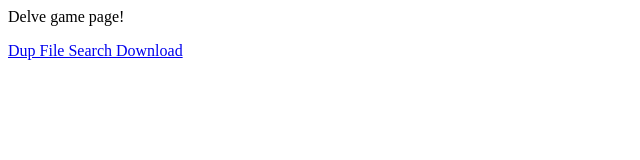
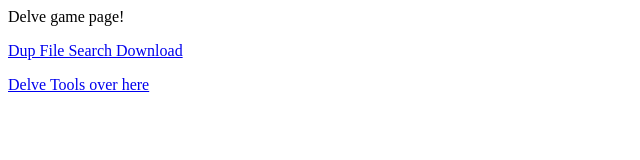
Before and after one commit to dcosh/dcosh.github.io, a plain HTML site: page index.html in a window 1280 px wide. Shown: the whole page, without its empty margins (0-640 px from the left). Drawn offline with Linux system fonts and the light colour scheme.

Commit message:
Update index.html

```diff
--- a/index.html
+++ b/index.html
@@ -1,3 +1,5 @@
 <p>Delve game page!</p>
 
 <p><a href="DupFileSearch/publish.htm">Dup File Search Download</a></p>
+
+<p><a href="DelveTools/index.html">Delve Tools over here</a></p>
```
